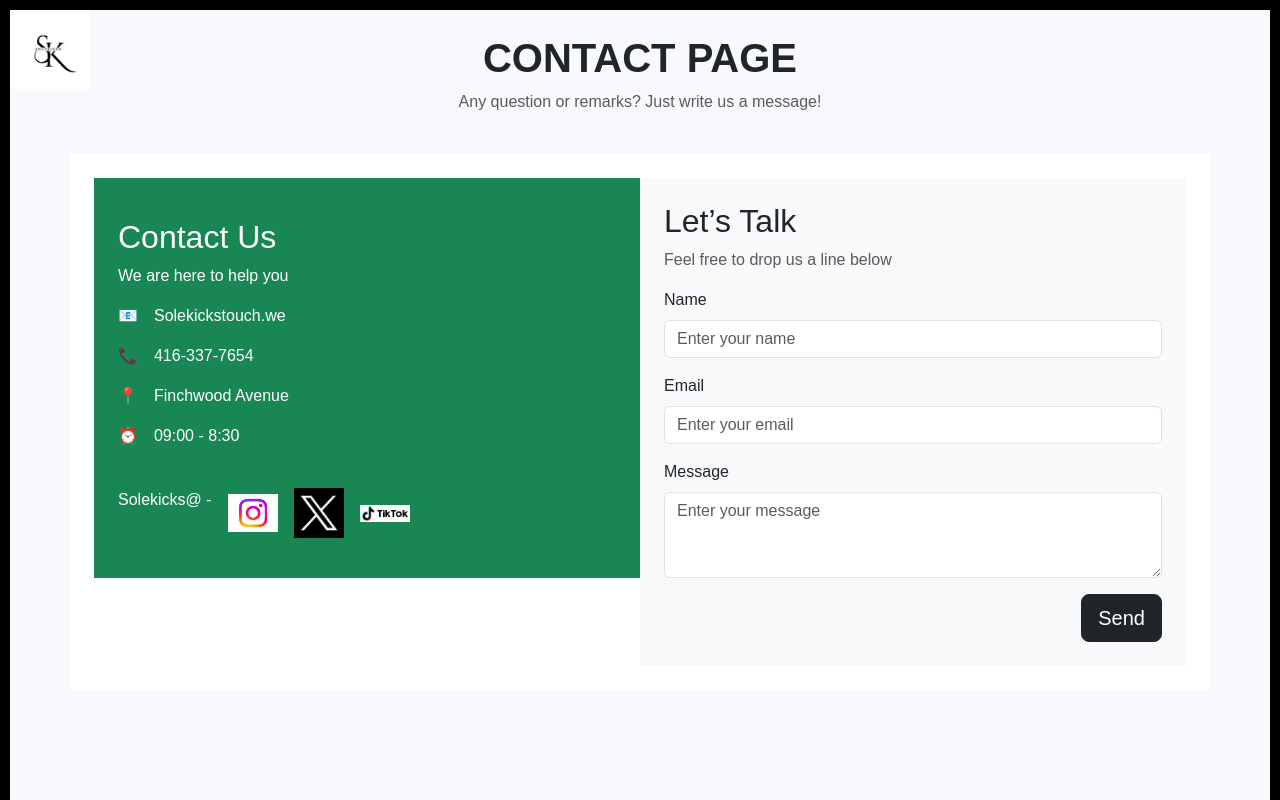
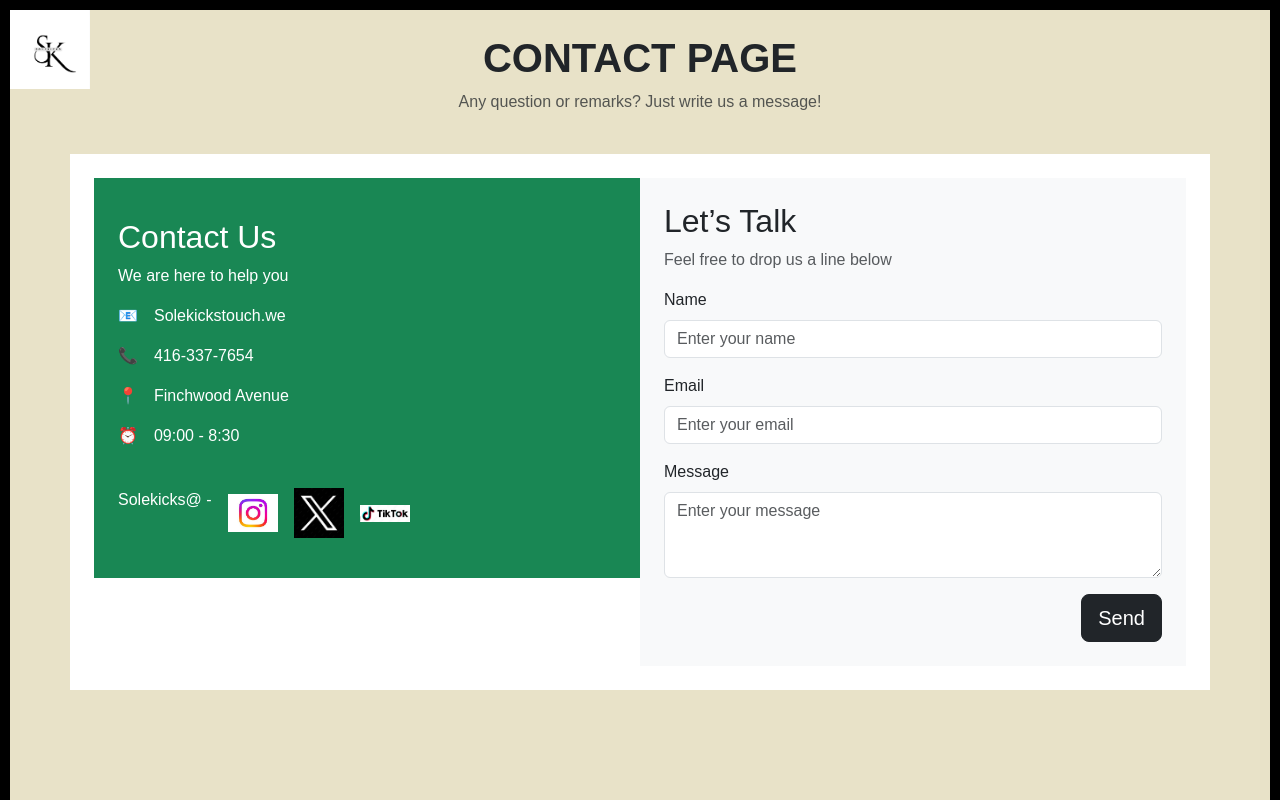
Before and after one commit to n01717631/project-solekicks, a plain HTML site: page index.html in a window 1280 px wide. Shown: the top 800 px of the page. Drawn offline with nearby package versions, Linux system fonts and the light colour scheme.

Commit message:
Update styles.css

```diff
--- a/styles.css
+++ b/styles.css
@@ -8,7 +8,7 @@ body {
 }
 
 .main-container {
-    background-color: ghostwhite;
+    background-color: #E8E2C8;
     /* padding: 20px; */
     /* width: 100vw;  */
     min-height: 100vh;
```
